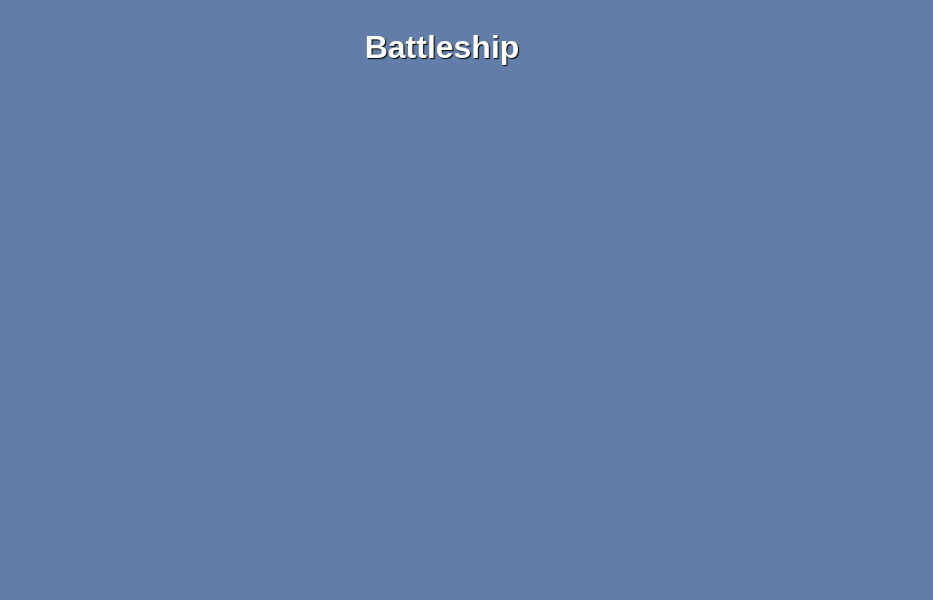
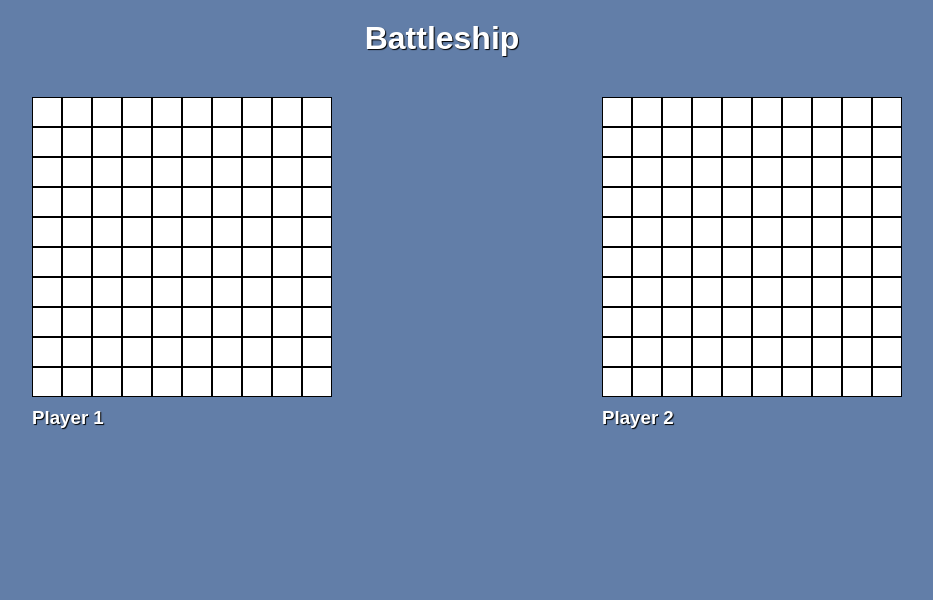
Before and after one commit to Devuh/battleship, a website built with webpack: page src/template.html in a window 1280 px wide. Shown: the whole page, without its empty margins (198-1131 px from the left). Built offline with nearby package versions, Linux system fonts and the light colour scheme.

Commit message:
Create player grids using Javascript

```diff
--- a/src/index.js
+++ b/src/index.js
@@ -1,3 +1,18 @@
 import "./styles.css";
 
-console.log("JS Webpack Template");
+function drawGrid(grid) {
+  for (let i = 0; i < 10; i++) {
+    const column = document.createElement('div');
+    column.setAttribute('class','column');
+    grid.appendChild(column);
+    for(let i = 0; i < 10; i++) {
+      const square = document.createElement('div');
+      square.setAttribute('class','square');
+      column.appendChild(square);
+    }
+  }
+}
+
+const grids = document.querySelectorAll('.grid');
+drawGrid(grids[0]);
+drawGrid(grids[1]);
--- a/src/styles.css
+++ b/src/styles.css
@@ -2,6 +2,9 @@
   font-family: Arial, Helvetica, sans-serif;
   color: white;
   text-shadow: 1px 1px 1px black;
+  box-sizing: border-box;
+  margin: 0px;
+  padding: 0px;
 }
 
 body {
@@ -11,9 +14,37 @@ body {
   align-items: center;
 }
 
+h1 {
+  margin: 20px;
+  margin-bottom: 40px;
+}
+
 #game {
   width: auto;
   height: 500px;
   display: flex;
-  gap: 250px;
+  gap: 25vw;
 }
+
+.grid {
+  display: flex;
+  width: 250px;
+}
+
+.column {
+  flex: 1 0 auto;
+  display: flex;
+  flex-direction: column;
+}
+
+.square {
+  border: 1px solid black;
+  width: 30px;
+  height: 30px;
+  background-color: white;
+  cursor: pointer;
+}
+
+h3 {
+  margin-top: 10px;
+}
--- a/src/template.html
+++ b/src/template.html
@@ -8,8 +8,14 @@
   <body>
     <h1>Battleship</h1>
     <div id="game">
-      <div class="grid"></div>
-      <div class="grid"></div>
+      <div id="player-one">
+        <div class="grid"></div>
+        <h3>Player 1</h3>
+      </div>
+      <div id="player-two">
+        <div class="grid"></div>
+        <h3>Player 2</h3>
+      </div>
     </div>
   </body>
 </html>
```
